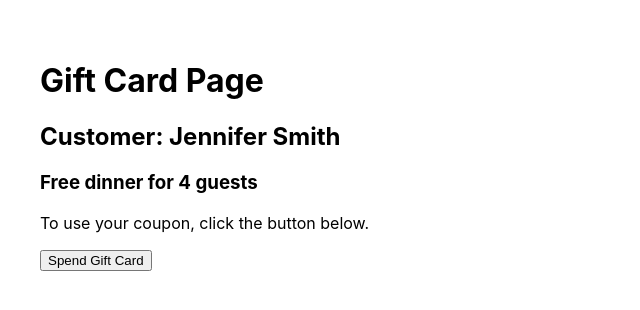
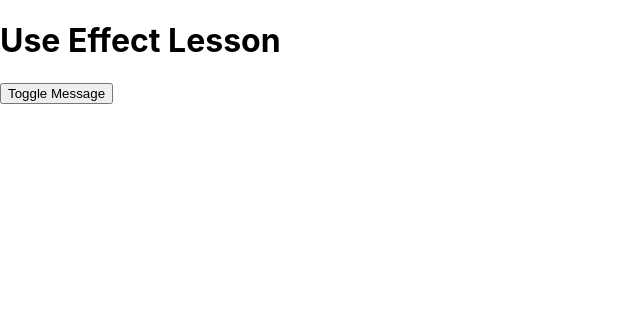
Before and after one commit to saji2000/Portfolio, a React (Create React App) app: page / in a window 1280 px wide. Shown: the top 310 px of the page, without its empty margins (0-640 px from the left). Built offline with nearby package versions, Linux system fonts and the light colour scheme.

Commit message:
use state and toggle, thank God

```diff
--- a/src/App.js
+++ b/src/App.js
@@ -1,36 +1,17 @@
 import { useState } from "react";
 
 export default function App() {
-  const [giftCard, setGiftCard] = useState({
-    firstName: "Jennifer",
-    lastName: "Smith",
-    text: "Free dinner for 4 guests",
-    valid: true,
-    instructions: "To use your coupon, click the button below.",
-  });
+  const [toggle, setToggle] = useState(false);
 
-  function spendGiftCard() {
-    setGiftCard((prevState) => {
-      return {
-        ...prevState,
-        valid: false,
-        text: "Your coupon has been used",
-        instructions: "Please visit our restaurant to renew your gift card",
-      };
-    });
+  function clickHandler(e) {
+    setToggle(!toggle);
   }
 
   return (
-    <div style={{ padding: "40px" }}>
-      <h1>Gift Card Page</h1>
-      <h2>
-        Customer: {giftCard.firstName} {giftCard.lastName}
-      </h2>
-      <h3>{giftCard.text}</h3>
-      <p>{giftCard.instructions}</p>
-      {giftCard.valid && (
-        <button onClick={spendGiftCard}>Spend Gift Card</button>
-      )}
+    <div>
+      <h1>Use Effect Lesson</h1>
+      <button onClick={clickHandler}>Toggle Message</button>
+      {toggle && <h2>Welcome to little lemon</h2>}
     </div>
   );
 }
```
